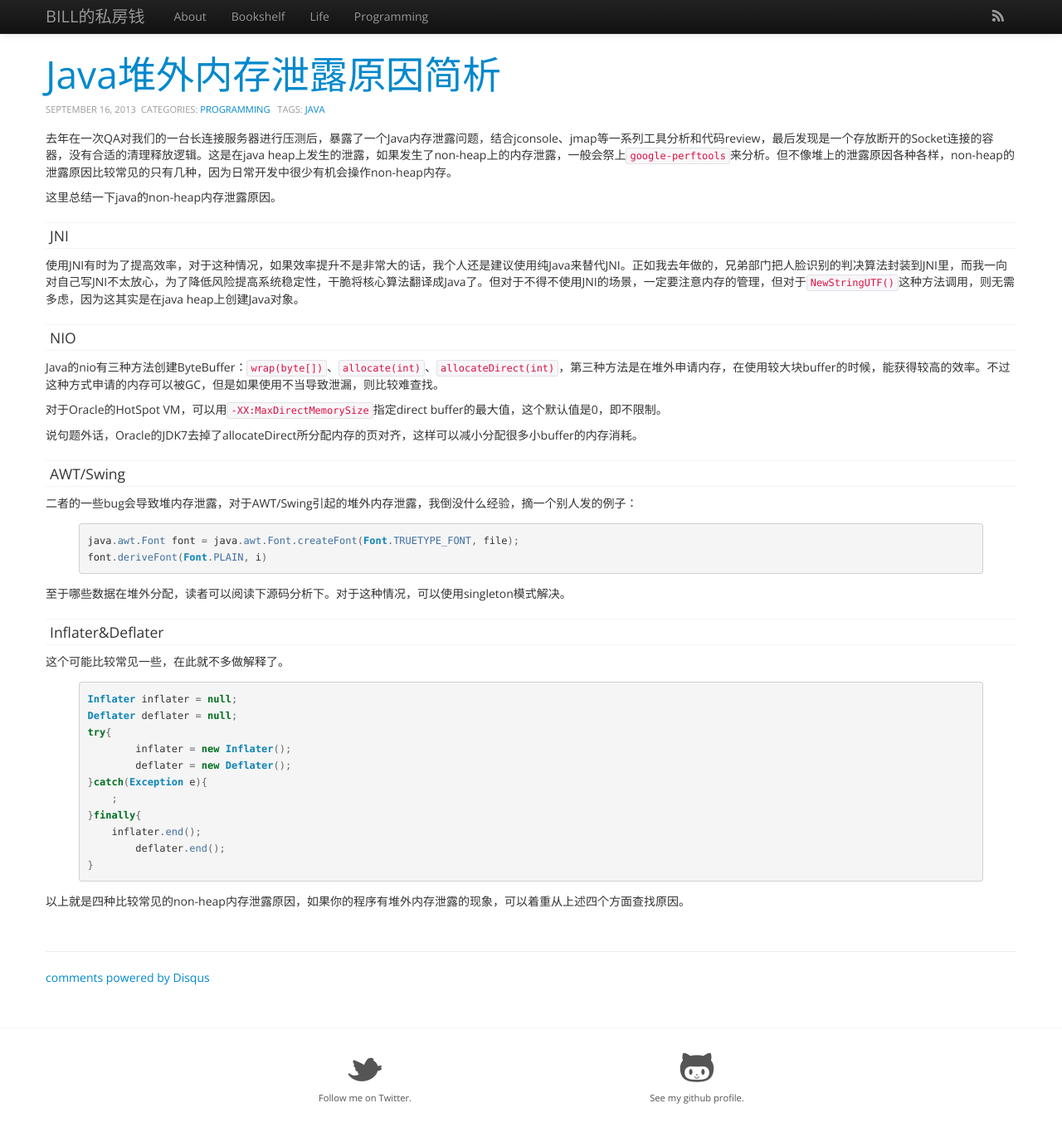
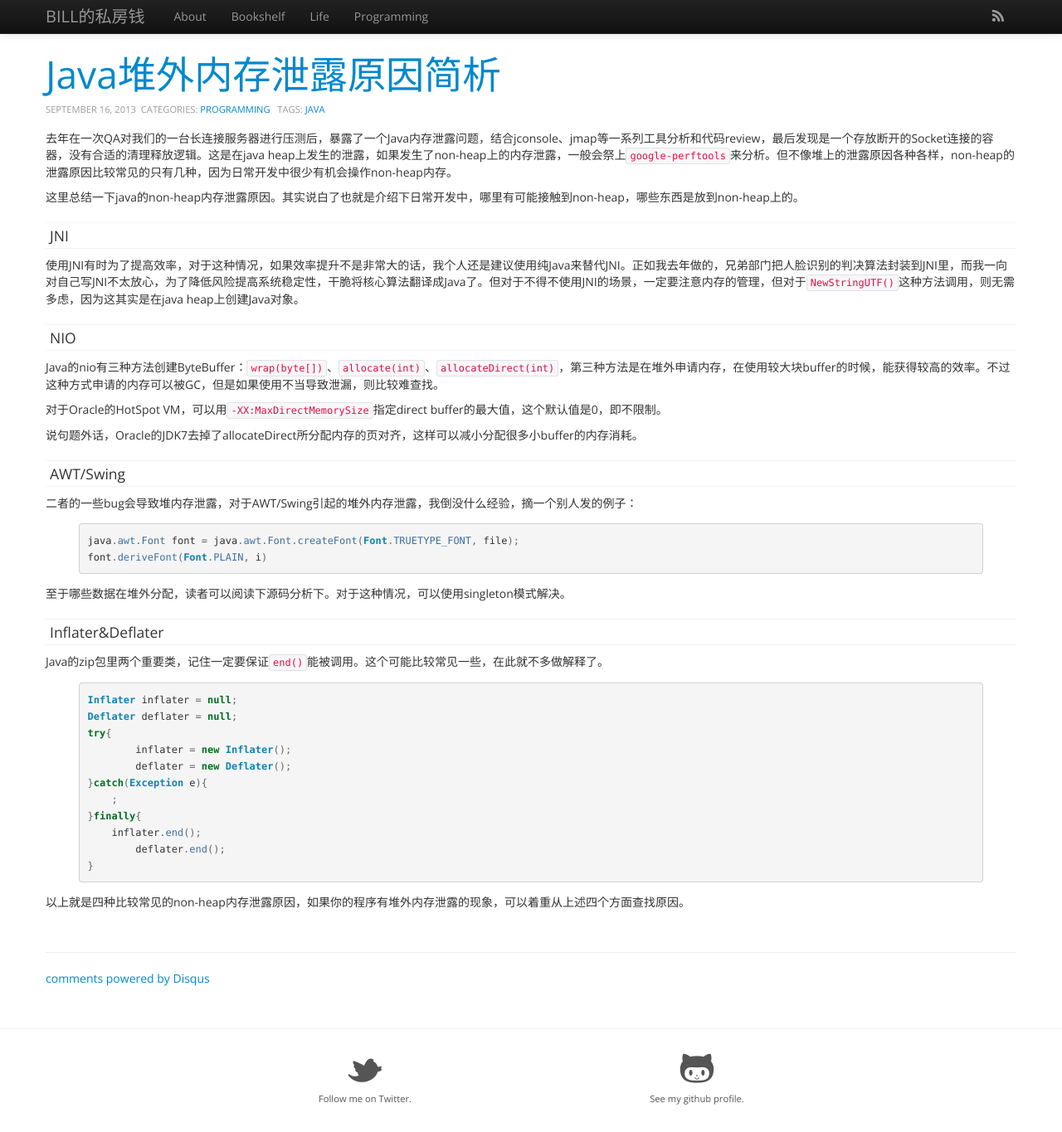
Before and after one commit to jingege/jingege.github.com, a Jekyll site: the page built from _posts/tech/java/2013-09-16-java-non-heap-memory-leaks.md, in a window 1280 px wide and 1365 px high. Shown: the whole window at 83% size. Built offline with Jekyll 4.4.1, drawn with Linux system fonts in a browser that asks for light colours; Markdown is read by kramdown in place of the engine named in the settings; comment, search, counter and statistics services are not loaded.

Commit message:
Update post.

```diff
--- a/_posts/tech/java/2013-09-16-java-non-heap-memory-leaks.md
+++ b/_posts/tech/java/2013-09-16-java-non-heap-memory-leaks.md
@@ -11,7 +11,7 @@ summary: 总结一下堆外内存泄露的常见场景
 
 去年在一次QA对我们的一台长连接服务器进行压测后，暴露了一个Java内存泄露问题，结合jconsole、jmap等一系列工具分析和代码review，最后发现是一个存放断开的Socket连接的容器，没有合适的清理释放逻辑。这是在java heap上发生的泄露，如果发生了non-heap上的内存泄露，一般会祭上`google-perftools`来分析。但不像堆上的泄露原因各种各样，non-heap的泄露原因比较常见的只有几种，因为日常开发中很少有机会操作non-heap内存。
 
-这里总结一下java的non-heap内存泄露原因。
+这里总结一下java的non-heap内存泄露原因。其实说白了也就是介绍下日常开发中，哪里有可能接触到non-heap，哪些东西是放到non-heap上的。
 
 ####JNI
 
@@ -39,7 +39,7 @@ font.deriveFont(Font.PLAIN, i)
 
 ####Inflater&Deflater
 
-这个可能比较常见一些，在此就不多做解释了。
+Java的zip包里两个重要类，记住一定要保证`end()`能被调用。这个可能比较常见一些，在此就不多做解释了。
 
 {% highlight java %}
 Inflater inflater = null;
```
